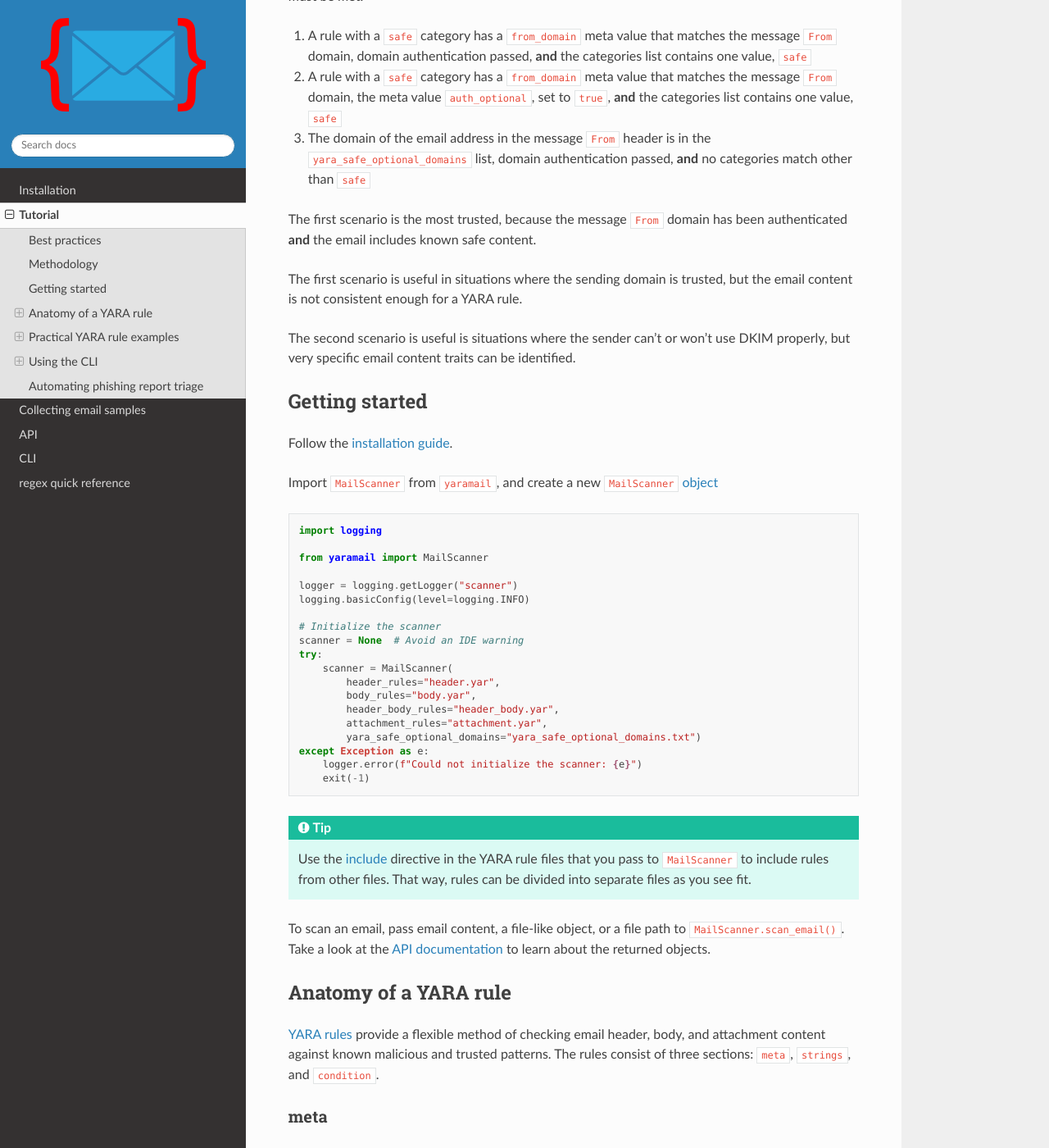
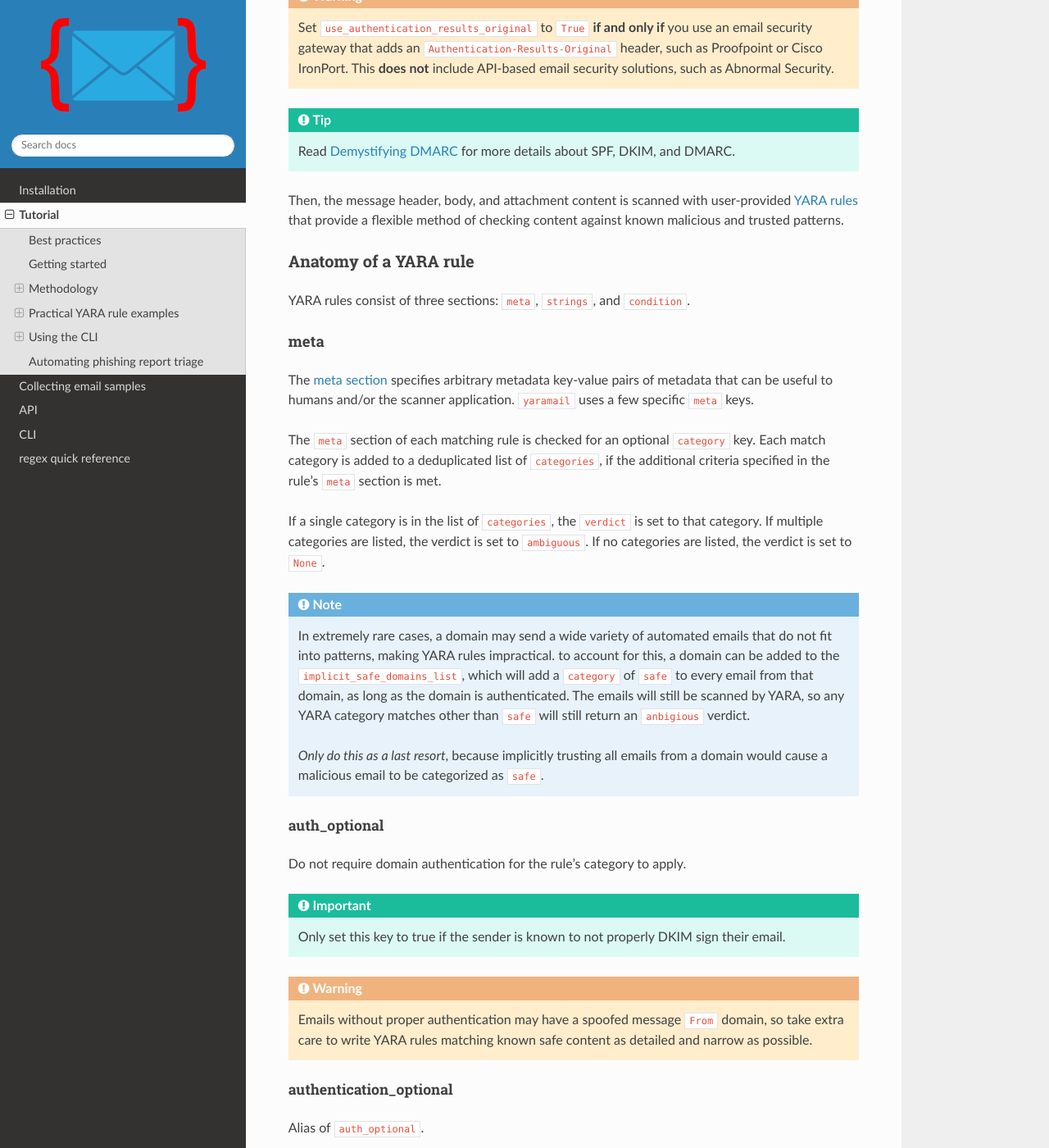
Before and after one commit to seanthegeek/yaramail, a Sphinx documentation site: the page built from docs/source/tutorial.md, in a window 1280 px wide and 1400 px high, scrolled down 2137 px. Shown: the whole window at 82% size. Built offline with Sphinx 7.4.7 and the Read the Docs theme 2.0.0, drawn with Linux system fonts in a browser that asks for light colours; some of the changed text lies outside the part shown.

Commit message:
Update documentation

````diff
--- a/docs/source/tutorial.md
+++ b/docs/source/tutorial.md
@@ -28,6 +28,39 @@
 submit their changes for review, they create a Pull Request, and a project
 maintainer reviews the proposed changes before squashing and merging commits
 into the upstream `main` branch.
+
+## Getting started
+
+Follow the [installation guide](installation).
+
+Import `MailScanner` from `yaramail`, and create a new
+[`MailScanner` object](api)
+
+```python
+import logging
+
+from yaramail import MailScanner
+
+logger = logging.getLogger("scanner")
+logging.basicConfig(level=logging.INFO)
+
+# Initialize the scanner
+scanner = None  # Avoid an IDE warning
+try:
+  scanner = MailScanner(
+    header_rules="header.yar",
+    body_rules="body.yar",
+    header_body_rules="header_body.yar",
+    attachment_rules="attachment.yar",
+    implicit_safe_domains="implicit_safe_domains.txt")
+except Exception as e:
+  logger.error(f"Could not initialize the scanner: {e}")
+  exit(-1)
+```
+
+To scan an email, pass email content, a file-like object, or a file path to
+`MailScanner.scan_email()`. Take a look at the [API documentation](api) to
+learn about the returned objects.
 
 ## Methodology
 
@@ -78,98 +111,94 @@
 Read [Demystifying DMARC][DMARC] for more details about SPF, DKIM, and DMARC.
 :::
 
-Then, the `meta` section of each matching rule is checked for a `category`
-key. Each match category is added to a deduplicated list of `categories`, if
-the additional criteria specified in the rule's `meta` section is met.
+Then, the message header, body, and attachment content is scanned with
+user-provided [YARA rules][yara_rules] that provide a flexible method of
+checking content against known malicious and trusted patterns.
 
-If a matching rule has a `from_domain` meta key (required for rules with a
-`safe` category), the exact domain (including any subdomains) of the message
-`From` address must match the `from_domain` key value for the rule's category
-to be added to the `categories` list. Domain authentication must pass, unless
-that rule has an `auth_optional` meta key with the value set to `true`. This
+### Anatomy of a YARA rule
+
+YARA rules consist of three sections: `meta`, `strings`, and `condition`.
+
+#### meta
+
+The [meta section][yara_meta] specifies arbitrary metadata key-value
+pairs of metadata that can be useful to humans and/or the scanner application.
+`yaramail` uses a few specific `meta` keys.
+
+The `meta` section of each matching rule is checked
+for an optional `category` key. Each match category is added to a
+deduplicated list of `categories`, if the additional criteria specified in
+the rule's `meta` section is met.
 
 If a single category is in the list of `categories`, the `verdict` is set to
 that category. If multiple categories are listed, the verdict is set to
 `ambiguous`. If no categories are listed, the verdict is set to `None`.
 
-The `safe` verdict is special. In order to reach a `safe` verdict, one of the
-following set of conditions must be met.
+:::{note}
+In extremely rare cases, a domain may send a wide variety of automated emails
+that do not fit into patterns, making YARA rules impractical. to account for
+this, a domain can be added to the `implicit_safe_domains_list`, which will
+add a `category` of `safe` to every email from that domain, as long as the
+domain is authenticated. The emails will still be scanned by YARA, so any
+YARA category matches other than `safe` will still return an `anbigious`
+verdict.
 
-1. A rule with a `safe` category has a `from_domain` meta value that matches the message `From` domain, domain authentication passed, **and** the categories list contains one value, `safe`
-2. A rule with a `safe` category has a `from_domain` meta value that matches the message `From` domain, the meta value `auth_optional`, set to `true`, **and** the categories list contains one value, `safe`
-3. The domain of the email address in the message `From` header is in the `yara_safe_optional_domains` list, domain authentication passed, **and** no categories match other than `safe`
-
-The first scenario is the most trusted, because the message `From` domain has
-been authenticated **and** the email includes known safe content.
-
-The first scenario is useful in situations where the sending domain is
-trusted, but the email content is not consistent enough for a YARA rule.
-
-The second scenario is useful is situations where the sender can't or won't
-use DKIM properly, but very specific email content traits can be identified.
-
-
-
-## Getting started
-
-Follow the [installation guide](installation).
-
-Import `MailScanner` from `yaramail`, and create a new
-[`MailScanner` object](api)
-
-```python
-import logging
-
-from yaramail import MailScanner
-
-logger = logging.getLogger("scanner")
-logging.basicConfig(level=logging.INFO)
-
-# Initialize the scanner
-scanner = None  # Avoid an IDE warning
-try:
-    scanner = MailScanner(
-        header_rules="header.yar",
-        body_rules="body.yar",
-        header_body_rules="header_body.yar",
-        attachment_rules="attachment.yar",
-        yara_safe_optional_domains="yara_safe_optional_domains.txt")
-except Exception as e:
-    logger.error(f"Could not initialize the scanner: {e}")
-    exit(-1)
-```
-
-:::{tip}
-Use the [include][yara_include] directive in the YARA rule files that you pass
-to `MailScanner` to include rules from other files. That way, rules can be
-divided into separate files as you see fit.
+*Only do this as a last resort*, because implicitly trusting all emails from
+a domain would cause a malicious email to be categorized as `safe`.
 :::
 
-To scan an email, pass email content, a file-like object, or a file path to
-`MailScanner.scan_email()`. Take a look at the [API documentation](api) to
-learn about the returned objects.
+##### auth_optional
 
-## Anatomy of a YARA rule
+Do not require domain authentication for the rule's category to apply.
 
-[YARA rules][yara_rules] provide a flexible method of checking email header,
-body, and attachment content against known malicious and trusted patterns. The
-rules consist of three sections: `meta`, `strings`, and `condition`.
+:::{important}
+Only set this key to true if the sender is known to not properly DKIM sign
+their email.
+:::
 
-### meta
+:::{warning}
+Emails without proper authentication may have a spoofed
+message `From` domain, so take extra care to write YARA rules matching known
+safe content as detailed and narrow as possible.
+:::
 
-The [meta section][yara_meta] specifies arbitrary metadata key-value
-pairs of metadata that can be useful to humans and/or the scanner application.
-`yaramail` uses a few specific metadata keys:
+##### authentication_optional
 
-| Key              | Description                                                                                                                                                                           |
-|------------------|---------------------------------------------------------------------------------------------------------------------------------------------------------------------------------------|
-| `category`       | The `category` of the rule. This can be any string, but the value `safe` is special. Rules without a `category` are considered informational, and do not contribute to the `verdict`. |
-| `from_domain`    | If this value is set, the rule’s `category` only applies to emails with the specified message `From` domain. Required for `safe` category rules.                                      |
-| `auth_optional`  | Do not factor domain authentication into the `verdict` if the rule matches                                                                                                            |
-| `no_attachments` | If this value is true, the rule’s category only applies to emails with no attachments.                                                                                                |
-| `no_attachment`  | Alias of `no_attachment`.                                                                                                                                                             |
+Alias of `auth_optional`.
 
-### strings
+##### category
+
+The `category` of the rule. This can be any string, but the value `safe` is
+special. Rules without a `category` key are considered informational, and do
+not contribute to the `verdict`.
+
+##### from_domain
+
+:::{important}
+This key **must** be set for rules with a category of `safe`.
+:::
+
+If this key is set, the rule’s `category` only applies to emails when the
+message `From` domain that matches this value exactly. Multiple domains can be
+specified in this value by separating them with spaces.
+
+Domain authentication must pass, unless that rule has an `auth_optional` meta
+key with the value set to `true`.
+
+##### from_domains
+
+Alias of `from_domain`.
+
+##### no_attachment
+
+If this key is `true`, the rule’s `category` only applies to emails with no
+attachments.
+
+##### no_attachments
+
+Alias of `no_attachment`.
+
+#### strings
 
 The [strings section][yara_strings] specifies strings to match.
 
@@ -180,7 +209,7 @@
 [String modifiers][yara_string_modifiers] set case sensitivity, full word match
 only, and more.
 
-### condition
+#### condition
 
 The [condition section][yara_condition] consists of a Boolean expression that
 describes when the rule should match.
@@ -558,11 +587,12 @@
 logger = logging.getLogger("scanner")
 logging.basicConfig(level=logging.INFO)
 
+
 def escalate_to_incident_response(_report_email: Dict,
                                   priority: str = "normal"):
-    m = f"Escalating {priority} priority email"
-    logger.debug(m)
-    # TODO: Do something!
+  m = f"Escalating {priority} priority email"
+  logger.debug(m)
+  # TODO: Do something!
 
 
 malicious_categories = ["credential-harvesting", "fraud", "malware"]
@@ -571,76 +601,77 @@
 # Initialize the scanner
 scanner = None  # Avoid an IDE warning
 try:
-    scanner = MailScanner(
-        header_rules="header.yar",
-        body_rules="body.yar",
-        header_body_rules="header_body.yar",
-        attachment_rules="attachment.yar",
-        yara_safe_optional_domains="yara_safe_optional_domains.txt")
+  scanner = MailScanner(
+    header_rules="header.yar",
+    body_rules="body.yar",
+    header_body_rules="header_body.yar",
+    attachment_rules="attachment.yar",
+    implicit_safe_domains="implicit_safe_domains.txt")
 except Exception as e:
-    logger.error(f"Could not initialize the scanner: {e}")
-    exit(-1)
+  logger.error(f"Could not initialize the scanner: {e}")
+  exit(-1)
 
 
 def scan_email(email_sample):
-    email_sample["yaramail"] = scanner.scan_email(email_sample)
-    return email_sample
+  email_sample["yaramail"] = scanner.scan_email(email_sample)
+  return email_sample
+
 
 # TODO: Do something to fetch emails
 emails = []
 
 for email in emails:
-    attached_email = None
-    report_email = parse_email(email)
-    report_email["valid_report"] = True
-    if report_email["automatic_reply"]:
-        # TODO: Move automatic replies to the trash
-        continue
-    for attachment in report_email["attachments"]:
-        if attachment["filename"].lower().endswith(".eml"):
-            if attached_email:
-                # TODO: Tell the user to only send one attached email
-                report_email["valid_report"] = False
-                escalate_to_incident_response(report_email)
-                # TODO: Move report email to the invalid folder or trash
-                attachment = None
-                break
-            attached_email = attachment
-    if attached_email is None and report_email["valid_report"]:
-        report_email["valid_report"] = False
-        # TODO: Tell use user how to properly send a sample as an attachment
-        escalate_to_incident_response(report_email)
-        # TODO: Move report email to the invalid folder or trash
-        continue
-    try:
-        sample = scan_email(attached_email["payload"])
-    except Exception as _e:
-        logger.warning(f"Invalid email sample: {_e}")
+  attached_email = None
+  report_email = parse_email(email)
+  report_email["valid_report"] = True
+  if report_email["automatic_reply"]:
+    # TODO: Move automatic replies to the trash
+    continue
+  for attachment in report_email["attachments"]:
+    if attachment["filename"].lower().endswith(".eml"):
+      if attached_email:
+        # TODO: Tell the user to only send one attached email
         report_email["valid_report"] = False
         escalate_to_incident_response(report_email)
         # TODO: Move report email to the invalid folder or trash
-        continue
+        attachment = None
+        break
+      attached_email = attachment
+  if attached_email is None and report_email["valid_report"]:
+    report_email["valid_report"] = False
+    # TODO: Tell use user how to properly send a sample as an attachment
+    escalate_to_incident_response(report_email)
+    # TODO: Move report email to the invalid folder or trash
+    continue
+  try:
+    sample = scan_email(attached_email["payload"])
+  except Exception as _e:
+    logger.warning(f"Invalid email sample: {_e}")
+    report_email["valid_report"] = False
+    escalate_to_incident_response(report_email)
+    # TODO: Move report email to the invalid folder or trash
+    continue
 
-    report_email["sample"] = sample
+  report_email["sample"] = sample
 
-    is_malicious = bool(len(list(
-        malicious_categories.intersection(sample["yaramail"]["categories"]))))
+  is_malicious = bool(len(list(
+    malicious_categories.intersection(sample["yaramail"]["categories"]))))
 
-    if is_malicious:
-        # TODO: Instruct the user to delete the malicious email
-        # TODO: Move report email to the malicious folder or trash
-        # TODO: Maybe do something different for each verdict?
-        escalate_to_incident_response(report_email, "high")
-    elif sample["yaramail"]["verdict"] == "safe":
-        # TODO: Let the user know the email is safe and close the ticket
-        # TODO: Move the report to the safe folder or trash
-        pass
-    elif sample["yaramail"]["verdict"] == "junk":
-        # TODO: Tell the user how to add an address to their spam filter
-        # TODO: Close the ticket and move the report to the junk/trash folder
-        pass
-    else:
-        escalate_to_incident_response(report_email)
+  if is_malicious:
+    # TODO: Instruct the user to delete the malicious email
+    # TODO: Move report email to the malicious folder or trash
+    # TODO: Maybe do something different for each verdict?
+    escalate_to_incident_response(report_email, "high")
+  elif sample["yaramail"]["verdict"] == "safe":
+    # TODO: Let the user know the email is safe and close the ticket
+    # TODO: Move the report to the safe folder or trash
+    pass
+  elif sample["yaramail"]["verdict"] == "junk":
+    # TODO: Tell the user how to add an address to their spam filter
+    # TODO: Close the ticket and move the report to the junk/trash folder
+    pass
+  else:
+    escalate_to_incident_response(report_email)
 
 ```
 
````
Also changed, not shown: CHANGELOG.md (+3 -3 lines), yaramail/__init__.py (+9 -7 lines), 3 other files.
